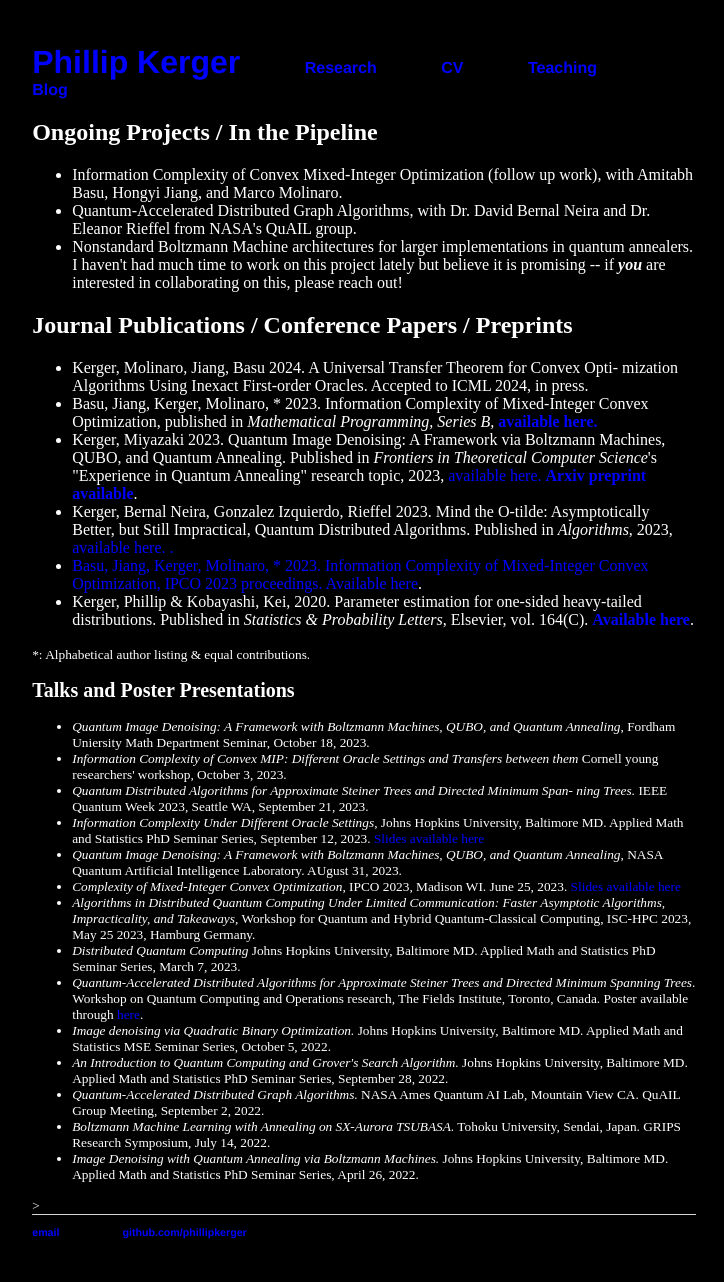
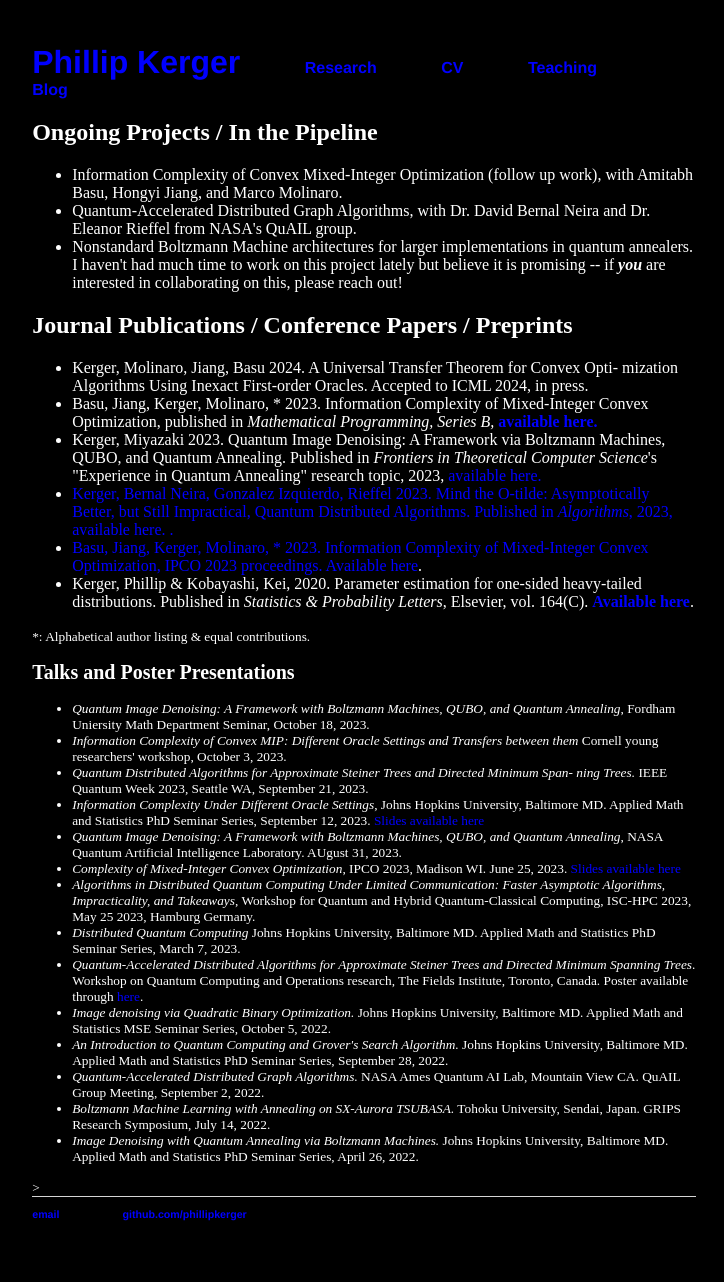
Before and after one commit to PhillipKerger/phillipkerger.github.io, a Jekyll site: the page built from research/index.html, in a window 1280 px wide. Shown: the whole page, without its empty margins (276-1000 px from the left). Built offline with Jekyll 4.4.1, drawn with Linux system fonts in a browser that asks for light colours.

Commit message:
Update index.html

```diff
--- a/research/index.html
+++ b/research/index.html
@@ -17,7 +17,7 @@ title: Phillip Kerger
 mization Algorithms Using Inexact First-order Oracles. Accepted to ICML 2024, in press. </li>
 		<li>Basu, Jiang, Kerger, Molinaro, * 2023. Information Complexity of Mixed-Integer Convex Optimization, published in <i>Mathematical Programming, Series B,</i> <B><A HREF="https://link.springer.com/article/10.1007/s10107-024-02099-8?utm_source=rct_congratemailt&utm_medium=email&utm_campaign=nonoa_20240527&utm_content=10.1007/s10107-024-02099-8"> available here.</A></B> </li>
 		<li>Kerger, Miyazaki 2023. Quantum Image Denoising: A Framework via Boltzmann Machines, QUBO, and Quantum Annealing. Published in <i>Frontiers in Theoretical Computer Science</i>'s "Experience in Quantum Annealing" research topic,
-			2023, <a href = https://www.frontiersin.org/articles/10.3389/fcomp.2023.1281100/abstract> available here. <B><A HREF="https://arxiv.org/abs/2307.06542">Arxiv preprint available</A></B>.</li>
+			2023, <a href = https://www.frontiersin.org/articles/10.3389/fcomp.2023.1281100/abstract> available here.</li>
 		<li> Kerger, Bernal Neira, Gonzalez Izquierdo, Rieffel 2023. Mind the O-tilde: Asymptotically Better, but Still Impractical, Quantum Distributed Algorithms.
 			 Published in <i>Algorithms</i>, 2023, <a href = https://www.mdpi.com/1999-4893/16/7/332> available here. .
 		<li> Basu, Jiang, Kerger, Molinaro, * 2023. Information Complexity of Mixed-Integer Convex Optimization, IPCO 2023 proceedings. Available <a href="https://link.springer.com/chapter/10.1007/978-3-031-32726-1_1">here</a>.
```
